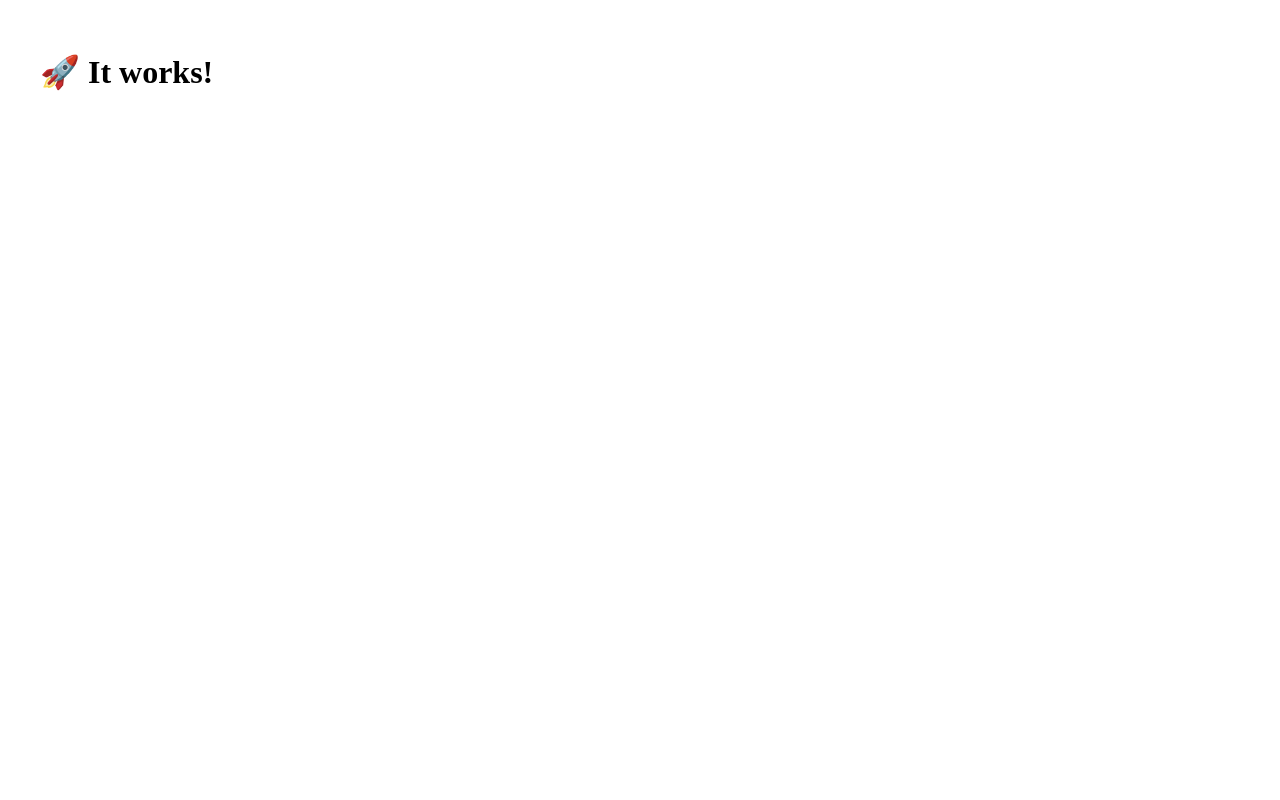
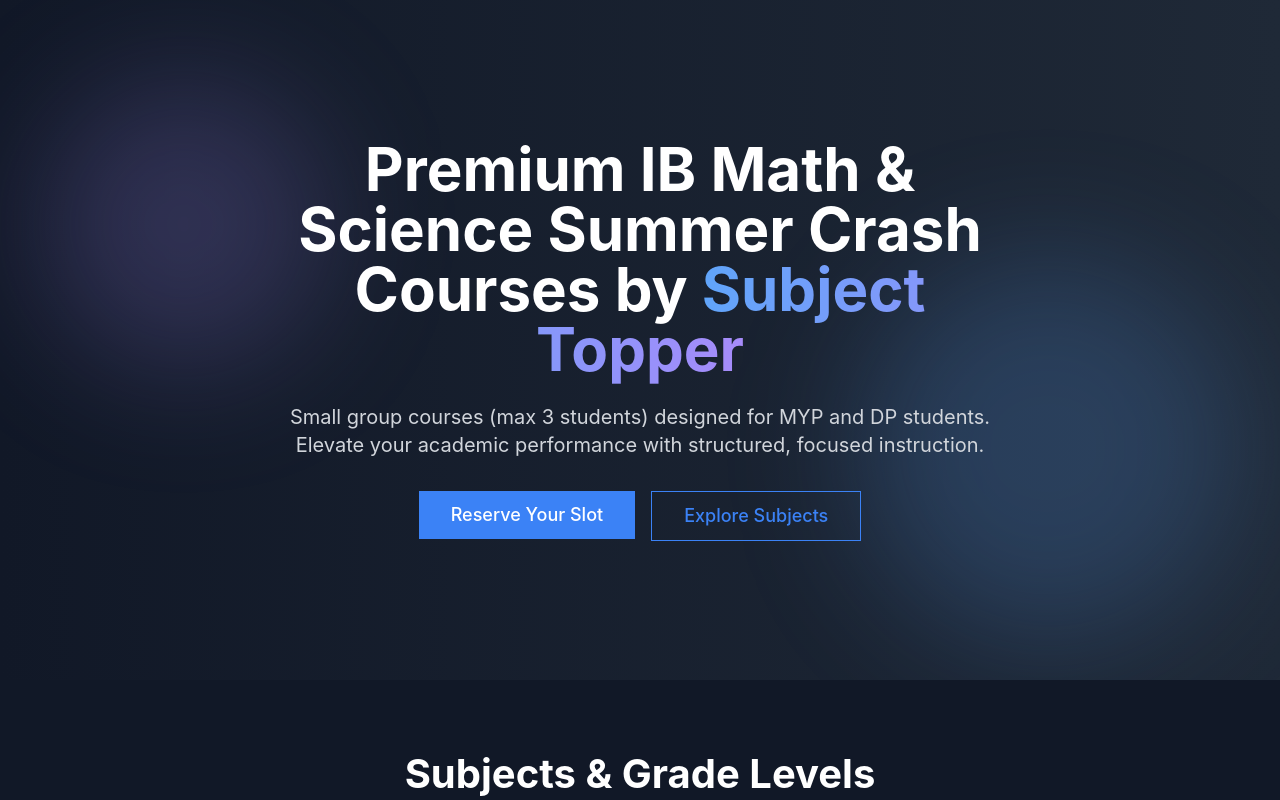
Before and after one commit to ViraatArora/IBExcellence, a React (Vite) app: page / in a window 1280 px wide. Shown: the top 800 px of the page. Built offline with nearby package versions, Linux system fonts and the light colour scheme.

Commit message:
Deploy to GitHub Pages
Configure GitHub Pages deployment and ensure functionality.

```diff
--- a/src/App.tsx
+++ b/src/App.tsx
@@ -1,3 +1,36 @@
-export default function Index() {
-  return <h1 style={{ padding: "2rem" }}>🚀 It works!</h1>;
-}
+
+import React from 'react';
+import { Routes, Route } from 'react-router-dom';
+import Hero from './components/Hero';
+import Subjects from './components/Subjects';
+import Testimonials from './components/Testimonials';
+import Contact from './components/Contact';
+import TeachingPhilosophy from './components/TeachingPhilosophy';
+import Qualifications from './components/Qualifications';
+import GroupClasses from './components/GroupClasses';
+import Services from './components/Services';
+import Footer from './components/Footer';
+import { Toaster } from './components/ui/sonner';
+
+import './index.css';
+
+const App = () => {
+  return (
+    <div className="bg-gray-900 text-white min-h-screen">
+      <main>
+        <Hero />
+        <Subjects />
+        <GroupClasses />
+        <Services />
+        <TeachingPhilosophy />
+        <Qualifications />
+        <Testimonials />
+        <Contact />
+        <Footer />
+      </main>
+      <Toaster />
+    </div>
+  );
+};
+
+export default App;
--- a/src/index.css
+++ b/src/index.css
@@ -1,83 +1,78 @@
-
-@import url('https://fonts.googleapis.com/css2?family=Inter:wght@300;400;500;600;700&family=Merriweather:wght@400;700&display=swap');
 
 @tailwind base;
 @tailwind components;
 @tailwind utilities;
 
-@layer base {
 :root {
-    --background: 240 10% 3.9%;
-    --foreground: 0 0% 98%;
-
-    --card: 240 10% 3.9%;
-    --card-foreground: 0 0% 98%;
-
-    --popover: 240 10% 3.9%;
-    --popover-foreground: 0 0% 98%;
-
-    --primary: 0 0% 98%;
-    --primary-foreground: 240 5.9% 10%;
-
-    --secondary: 240 3.7% 15.9%;
-    --secondary-foreground: 0 0% 98%;
-
-    --muted: 240 3.7% 15.9%;
-    --muted-foreground: 240 5% 64.9%;
-
-    --accent: 240 3.7% 15.9%;
-    --accent-foreground: 0 0% 98%;
-
-    --destructive: 0 62.8% 30.6%;
-    --destructive-foreground: 0 0% 98%;
-
-    --border: 240 3.7% 15.9%;
-    --input: 240 3.7% 15.9%;
-    --ring: 240 4.9% 83.9%;
-
-    --radius: 0.5rem;
-
-    --sidebar-background: 0 0% 98%;
-    --sidebar-foreground: 240 5.3% 26.1%;
-    --sidebar-primary: 240 5.9% 10%;
-    --sidebar-primary-foreground: 0 0% 98%;
-    --sidebar-accent: 240 4.8% 95.9%;
-    --sidebar-accent-foreground: 240 5.9% 10%;
-    --sidebar-border: 220 13% 91%;
-    --sidebar-ring: 217.2 91.2% 59.8%;
-  }
-
-  html {
-    scroll-behavior: smooth;
+  --tutor-blue: #3b82f6;
+  --tutor-darkblue: #1d4ed8;
+  --tutor-purple: #8b5cf6;
+  --tutor-darkpurple: #7c3aed;
 }
 
 body {
-    @apply bg-background text-foreground;
-    font-feature-settings: "rlig" 1, "calt" 1;
-  }
-
-  h1, h2, h3 {
-    @apply font-serif font-bold;
+  margin: 0;
+  font-family: -apple-system, BlinkMacSystemFont, 'Segoe UI', 'Roboto', 'Oxygen',
+    'Ubuntu', 'Cantarell', 'Fira Sans', 'Droid Sans', 'Helvetica Neue',
+    sans-serif;
+  -webkit-font-smoothing: antialiased;
+  -moz-osx-font-smoothing: grayscale;
 }
 
 .section {
-    @apply py-16 px-4 md:py-24 md:px-6 max-w-6xl mx-auto;
+  padding: 4rem 0;
 }
 
 .section-title {
-    @apply text-3xl md:text-4xl mb-8 text-center relative pb-4;
+  font-size: 2.5rem;
+  font-weight: 700;
+  margin-bottom: 1.5rem;
+  text-align: center;
+  position: relative;
+  display: inline-block;
+  left: 50%;
+  transform: translateX(-50%);
 }
 
 .section-title::after {
   content: "";
-    @apply absolute bottom-0 left-1/2 transform -translate-x-1/2 w-32 h-1 bg-tutor-blue mt-2;
-  }
-
-  .neo-blur {
-    @apply backdrop-blur-md bg-black/30 border border-white/10;
+  position: absolute;
+  bottom: -10px;
+  left: 0;
+  width: 100%;
+  height: 4px;
+  background: var(--tutor-blue);
+  border-radius: 2px;
 }
 
 .glass-card {
-    @apply backdrop-blur-sm bg-white/5 border border-white/10 shadow-lg;
+  background: rgba(255, 255, 255, 0.05);
+  backdrop-filter: blur(10px);
+  border: 1px solid rgba(255, 255, 255, 0.1);
+  box-shadow: 0 4px 6px rgba(0, 0, 0, 0.1);
 }
+
+/* Custom colors */
+.bg-tutor-blue {
+  background-color: var(--tutor-blue);
 }
+
+.bg-tutor-darkblue {
+  background-color: var(--tutor-darkblue);
+}
+
+.bg-tutor-purple {
+  background-color: var(--tutor-purple);
+}
+
+.bg-tutor-darkpurple {
+  background-color: var(--tutor-darkpurple);
+}
+
+.text-tutor-blue {
+  color: var(--tutor-blue);
+}
+
+.border-tutor-blue {
+  border-color: var(--tutor-blue);
+}
--- a/vite.config.ts
+++ b/vite.config.ts
@@ -1,3 +1,4 @@
+
 import { defineConfig } from "vite";
 import react from "@vitejs/plugin-react-swc";
 import path from "path";
```
Also changed, not shown: 2 other files (tests, documents, lock files or other folders). Lines whose indentation alone changed are shown as unchanged.
